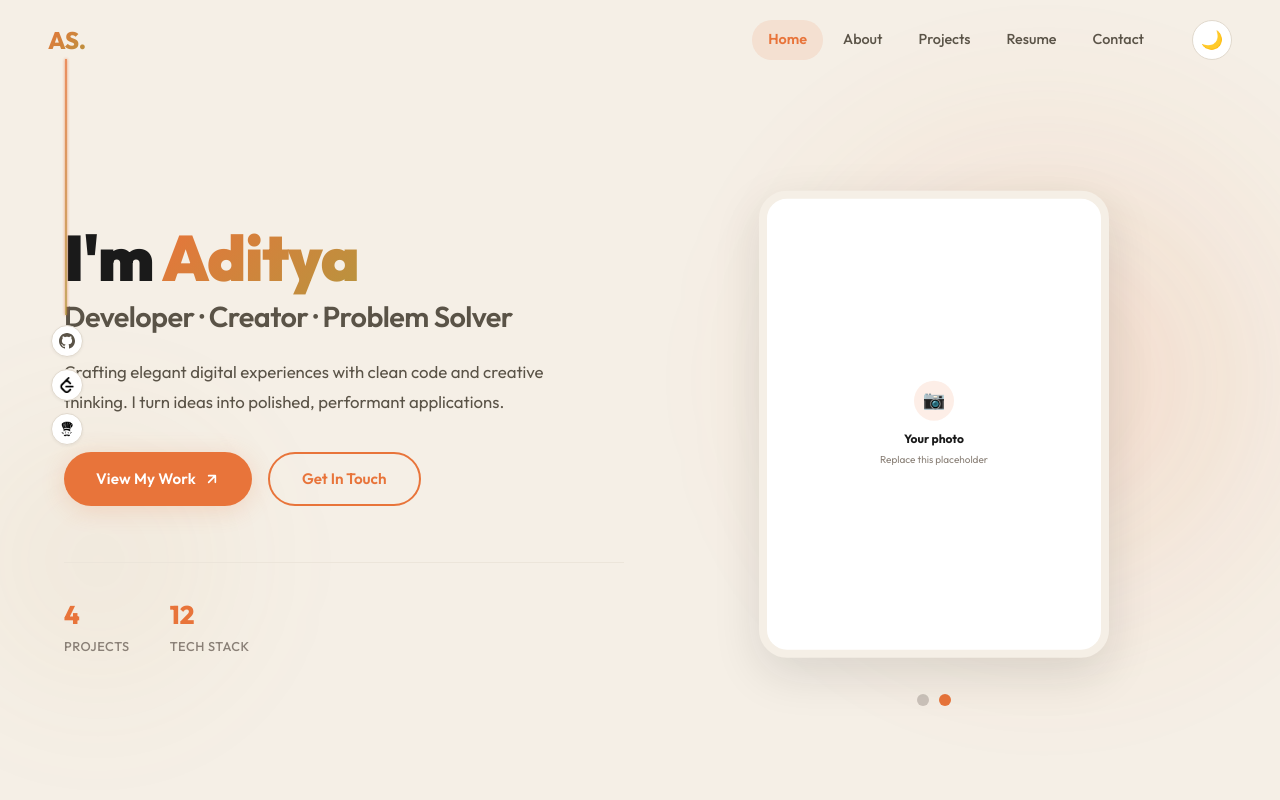
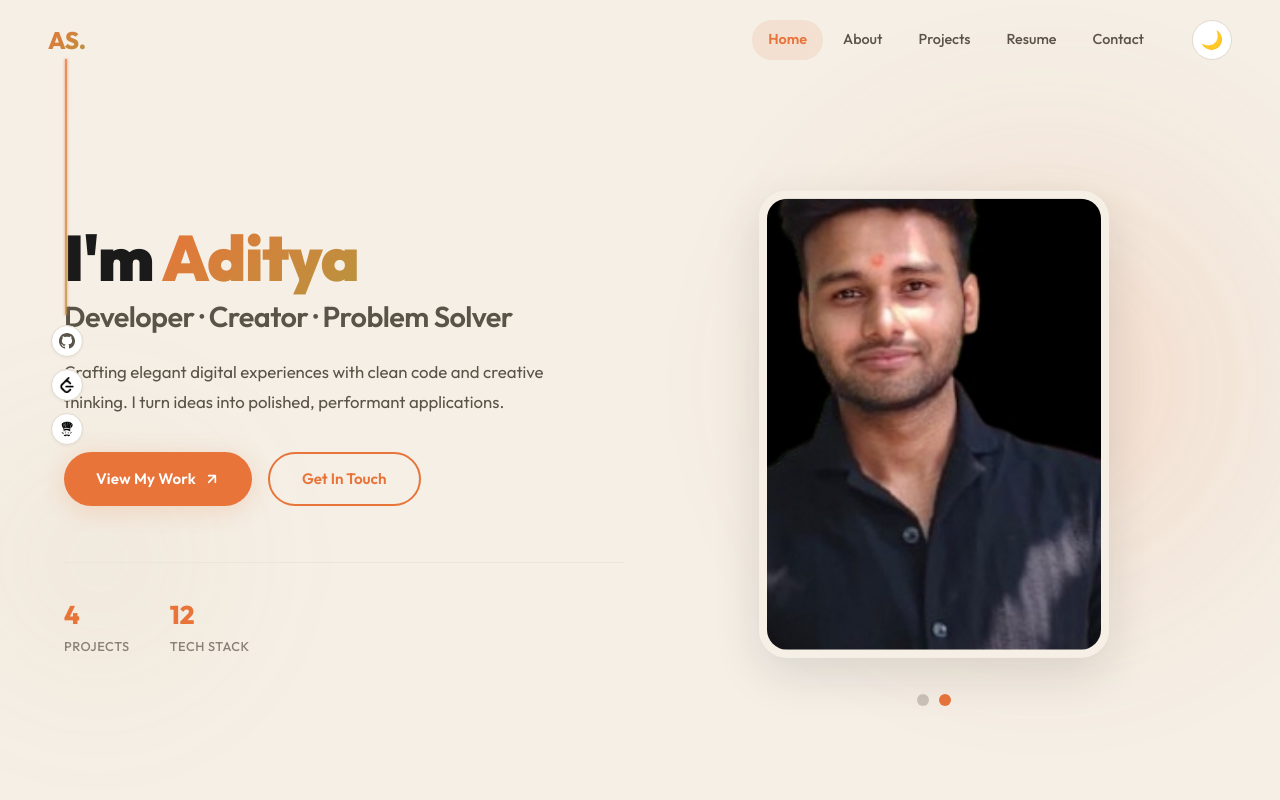
Before and after one commit to adityasingh33/Portfolio, a React (Vite) app in the folder front/: page / in a window 1280 px wide. Both pictures are taken after a click on the button 945 px from the left and 700 px from the top of the page. Shown: the top 800 px of the page. Built offline with nearby package versions, Linux system fonts and the light colour scheme.

Commit message:
Added a dp

```diff
--- a/front/src/pages/Home.tsx
+++ b/front/src/pages/Home.tsx
@@ -2,6 +2,7 @@ import { useState, useEffect } from 'react';
 import { useTheme } from '../context/ThemeContext';
 import headDark from '../assets/Head-Dark.png';
 import headLight from '../assets/Head-Light.png';
+import adityaDP from '../assets/Aditya_DP.png';
 
 const Home = () => {
   const { theme } = useTheme();
@@ -239,25 +240,20 @@ const Home = () => {
               />
             </div>
 
-            {/* Personal Photo Placeholder */}
+            {/* Personal Photo */}
             <div
               style={{
                 position: 'absolute',
                 top: '50%',
                 left: '50%',
                 zIndex: 10,
-                display: 'flex',
                 width: '70%',
                 aspectRatio: '3/4',
-                flexDirection: 'column',
-                alignItems: 'center',
-                justifyContent: 'center',
                 overflow: 'hidden',
                 borderRadius: 'var(--radius-xl)',
                 borderWidth: '8px',
                 borderStyle: 'solid',
                 borderColor: 'var(--bg-primary)',
-                background: 'var(--bg-surface)',
                 boxShadow: 'var(--shadow-xl)',
                 opacity: activeMedia === 'photo' ? 1 : 0,
                 transform: `translate(-50%, -50%) ${activeMedia === 'photo' ? 'scale(1)' : 'scale(0.95)'}`,
@@ -265,45 +261,16 @@ const Home = () => {
                 pointerEvents: activeMedia === 'photo' ? 'auto' : 'none',
               }}
             >
-              <div
+              <img
+                src={adityaDP}
+                alt="Aditya Singh"
                 style={{
-                  marginBottom: '8px',
-                  display: 'flex',
-                  width: '40px',
-                  height: '40px',
-                  alignItems: 'center',
-                  justifyContent: 'center',
-                  borderRadius: '50%',
-                  fontSize: '1.125rem',
-                  background: 'var(--accent-light)',
+                  width: '100%',
+                  height: '100%',
+                  objectFit: 'cover',
+                  display: 'block',
                 }}
-              >
-                📷
-              </div>
-              <p
-                style={{
-                  padding: '0 8px',
-                  textAlign: 'center',
-                  fontFamily: 'Outfit, sans-serif',
-                  fontSize: '0.75rem',
-                  fontWeight: 700,
-                  color: 'var(--text-primary)',
-                }}
-              >
-                Your photo
-              </p>
-              <p
-                style={{
-                  marginTop: '4px',
-                  padding: '0 8px',
-                  textAlign: 'center',
-                  fontSize: '10px',
-                  lineHeight: 1.6,
-                  color: 'var(--text-tertiary)',
-                }}
-              >
-                Replace this placeholder
-              </p>
+              />
             </div>
           </div>
 
```
Also changed, not shown: front/src/assets/Aditya_DP.png (added).
